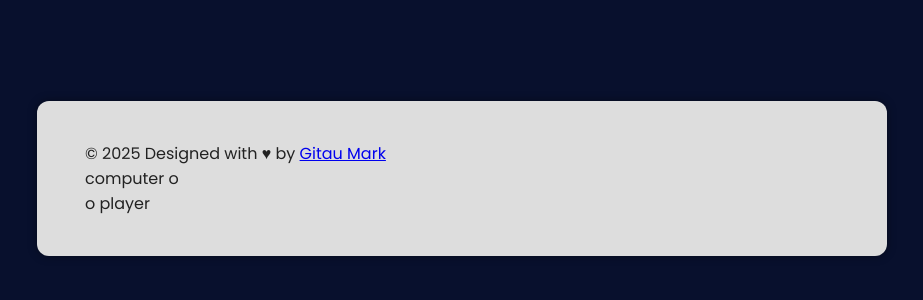
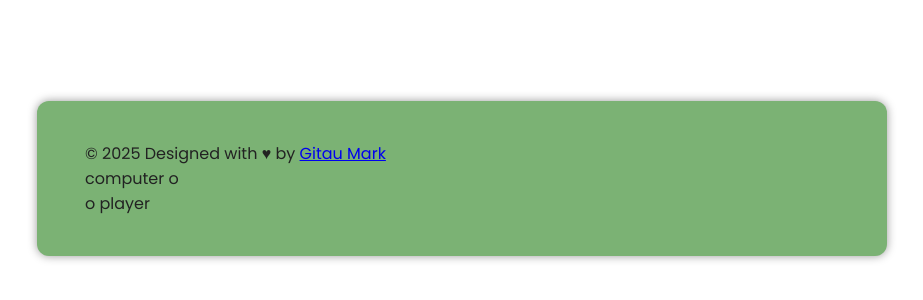
Before and after one commit to de-scientist/rock_paper_scissors_game, a website built with Vite: page index.html in a window 1280 px wide. Shown: the part 222-522 px from the top of the page, without its empty margins (178-1101 px from the left). Built offline with nearby package versions, Linux system fonts and the light colour scheme.

Commit message:
add a background color

```diff
--- a/src/style.css
+++ b/src/style.css
@@ -11,7 +11,7 @@ body {
   align-items: center;
   justify-content: center;
   height: 100vh;
-  background-color: #08102d;
+  background-color: #fff;
   font-family: "Poppins", sans-serif;
   color: #222;
   transition: background-color 0.8s ease-in-out;
@@ -20,7 +20,7 @@ body {
 .container {
   max-width: 850px;
   width: 100%;
-  background-color: #ddd;
+  background-color: #7BB274;
   box-shadow: 0 0 10px rgba(0, 0, 0, 0.4);
   padding: 2.5rem 3rem;
   border-radius: 12px;
```
